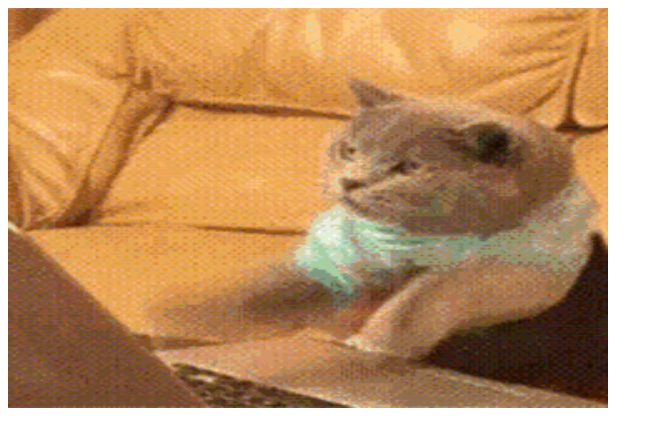
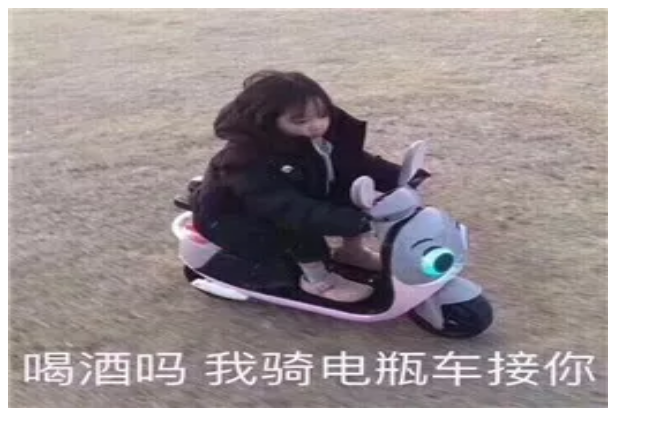
Before and after one commit to WeiyiLuowei/tata, a plain HTML site: page index.html in a window 1280 px wide. Shown: the whole page, without its empty margins (0-663 px from the left). Drawn offline with Linux system fonts and the light colour scheme.

Commit message:
change img

```diff
--- a/index.html
+++ b/index.html
@@ -5,6 +5,6 @@
     <title>Title</title>
 </head>
 <body>
-<img src="./640.gif" height="400" width="600">
+<img src="./640.webp" height="400" width="600">
 </body>
 </html>
```
Also changed, not shown: 640.gif (deleted), 640.webp (added).
